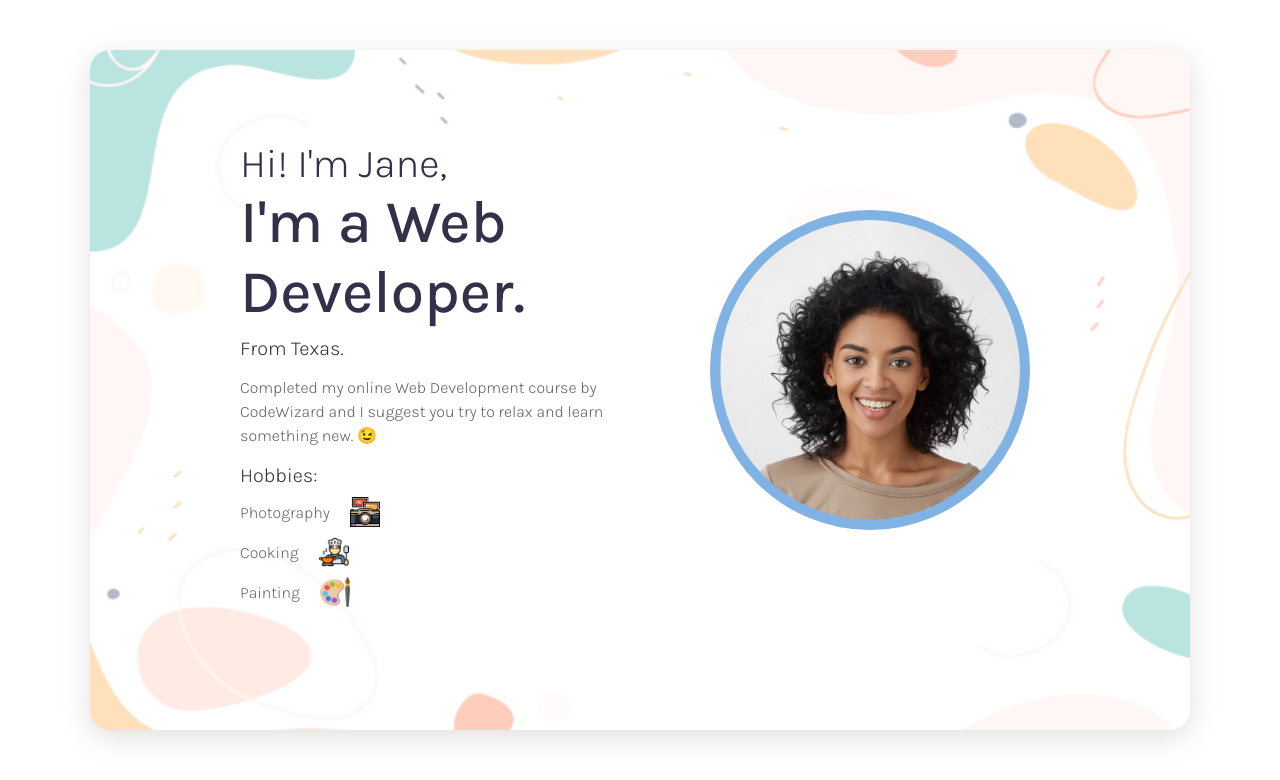
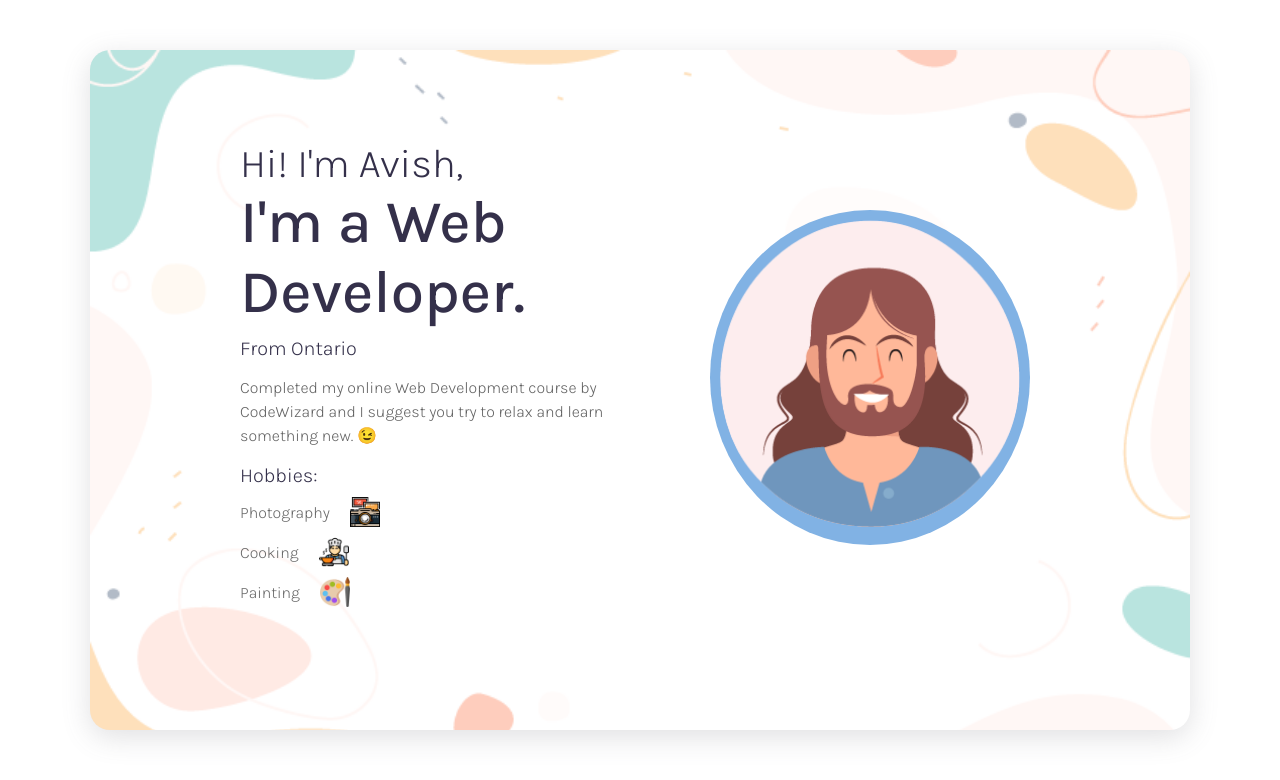
Before and after one commit to Afishsz/Afishsz.github.io, a plain HTML site: page index.html in a window 1280 px wide. Drawn offline with Linux system fonts and the light colour scheme.

Commit message:
Update index.html

```diff
--- a/index.html
+++ b/index.html
@@ -11,11 +11,11 @@
 </head>
 <body>
     <div class="container">
-        <img src="img/p4.png" class="mypic">
+        <img src="img/p1.png" class="mypic">
         <div class="info">
-            <h3>Hi! I'm Jane,</h3>
+            <h3>Hi! I'm Avish,</h3>
             <h2>I'm a Web Developer.</h2>
-            <h4>From Texas.</h4>
+            <h4>From Ontario</h4>
             <p>Completed my online Web Development course by CodeWizard and I suggest you try to relax and learn something new. &#x1F609; </p>
             <h4>Hobbies:</h4>
             <div class="hobbies">Photography <img src="img/photography.png" class="icon"> </div>
@@ -25,4 +25,5 @@
     </div>
 
 </body>
+
 </html>
```
